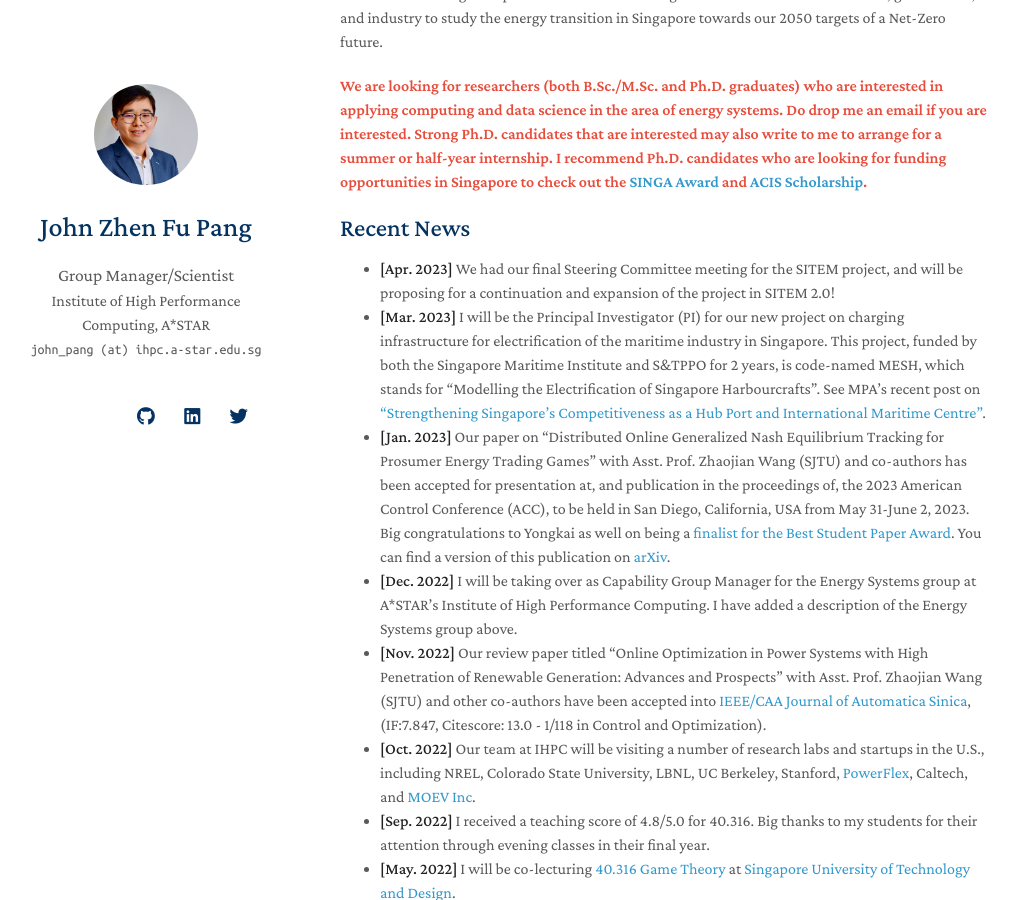
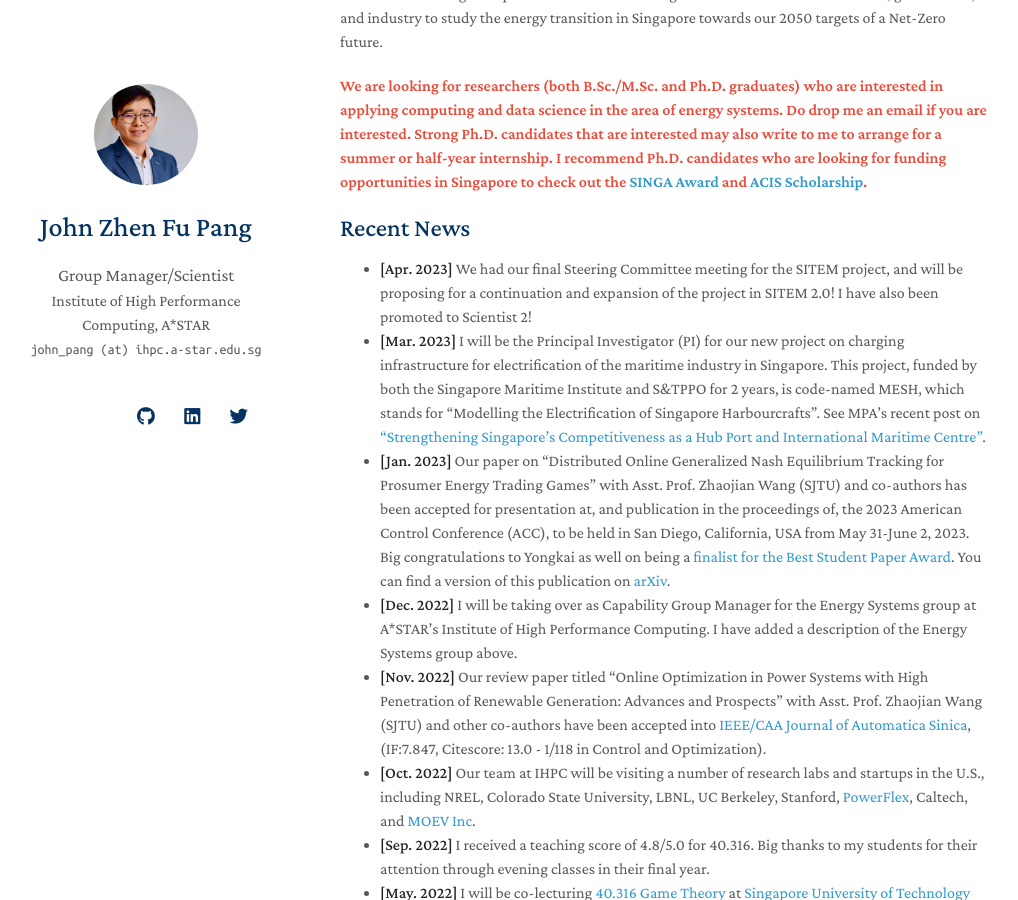
Before and after one commit to j-pang/j-pang.github.io, a Jekyll site: the page built from index.md, in a window 1280 px wide and 900 px high, scrolled down 965 px. Shown: the whole window, without its empty margins (130-1148 px from the left). Built offline with Jekyll 4.4.1, drawn with Linux system fonts in a browser that asks for light colours; nearby versions of some CDN libraries; a style sheet for code colours, icons or effects is not loaded; our own code applies the rules of GitHub Pages for plain Markdown files.

Commit message:
Update index.md

```diff
--- a/index.md
+++ b/index.md
@@ -22,7 +22,7 @@ The Energy Systems Group at IHPC (housed under the Systems Science Department) a
 
 ## Recent News
 
-- **[Apr. 2023]** We had our final Steering Committee meeting for the SITEM project, and will be proposing for a continuation and expansion of the project in SITEM 2.0!
+- **[Apr. 2023]** We had our final Steering Committee meeting for the SITEM project, and will be proposing for a continuation and expansion of the project in SITEM 2.0! I have also been promoted to Scientist 2!
 - **[Mar. 2023]** I will be the Principal Investigator (PI) for our new project on charging infrastructure for electrification of the maritime industry in Singapore. This project, funded by both the Singapore Maritime Institute and S&TPPO for 2 years, is code-named MESH, which stands for "Modelling the Electrification of Singapore Harbourcrafts". See MPA's recent post on ["Strengthening Singapore’s Competitiveness as a Hub Port and International Maritime Centre"](https://www.mpa.gov.sg/media-centre/details/strenghtening-singapore-s-competitveness-as-a-hub-port-and-international-maritime-centre).
 - **[Jan. 2023]** Our paper on "Distributed Online Generalized Nash Equilibrium Tracking for Prosumer Energy Trading Games" with Asst. Prof. Zhaojian Wang (SJTU) and co-authors has been accepted for presentation at, and publication in the proceedings of, the 2023 American Control Conference (ACC), to be held in San Diego, California, USA from May 31-June 2, 2023. Big congratulations to Yongkai as well on being a [finalist for the Best Student Paper Award](https://acc2023.a2c2.org/student-activities/). You can find a version of this publication on [arXiv](https://arxiv.org/abs/2210.02323).
 - **[Dec. 2022]** I will be taking over as Capability Group Manager for the Energy Systems group at A\*STAR's Institute of High Performance Computing. I have added a description of the Energy Systems group above.
```
